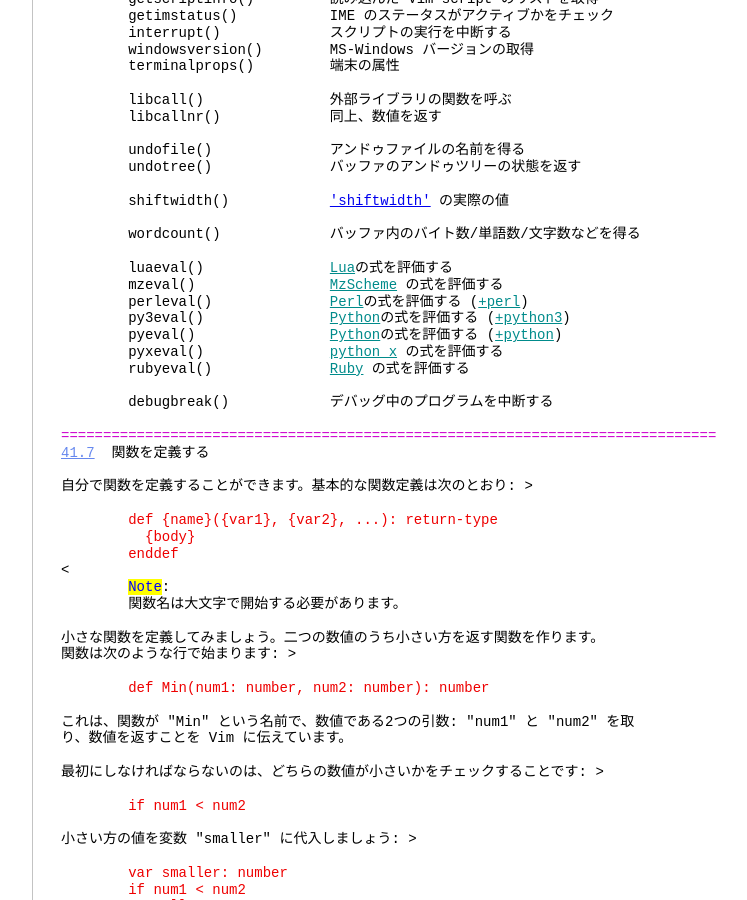
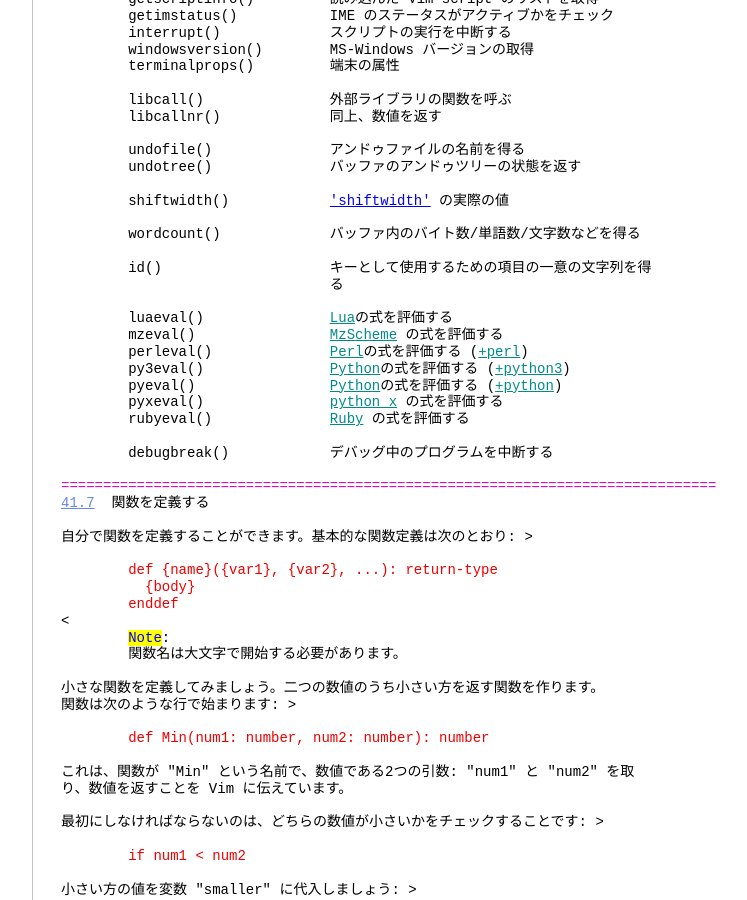
Before and after one commit to vim-jp/vimdoc-ja, a Jekyll site: the page built from usr_41.html, in a window 1280 px wide and 900 px high, scrolled down 23354 px. Shown: the whole window, without its empty margins (340-1087 px from the left). Built offline with Jekyll 4.4.1, drawn with Linux system fonts in a browser that asks for light colours; nearby versions of some CDN libraries; comment, search, counter and statistics services are not loaded.

Commit message:
Generated by GitHub workflow 10041955442
https://github.com/vim-jp/vimdoc-ja-working/actions/runs/10041955442

```diff
--- a/usr_41.html
+++ b/usr_41.html
@@ -1396,6 +1396,9 @@ Registers:&nbsp;&nbsp;&nbsp;&nbsp;&nbsp;&nbsp;&nbsp;&nbsp;&nbsp;&nbsp;&nbsp;&nbs
 <br>
 &nbsp;&nbsp;&nbsp;&nbsp;&nbsp;&nbsp;&nbsp;&nbsp;wordcount()&nbsp;&nbsp;&nbsp;&nbsp;&nbsp;&nbsp;&nbsp;&nbsp;&nbsp;&nbsp;&nbsp;&nbsp; バッファ内のバイト数/単語数/文字数などを得る<br>
 <br>
+&nbsp;&nbsp;&nbsp;&nbsp;&nbsp;&nbsp;&nbsp;&nbsp;id()&nbsp;&nbsp;&nbsp;&nbsp;&nbsp;&nbsp;&nbsp;&nbsp;&nbsp;&nbsp;&nbsp;&nbsp;&nbsp;&nbsp;&nbsp;&nbsp;&nbsp;&nbsp;&nbsp;&nbsp;キーとして使用するための項目の一意の文字列を得<br>
+&nbsp;&nbsp;&nbsp;&nbsp;&nbsp;&nbsp;&nbsp;&nbsp;&nbsp;&nbsp;&nbsp;&nbsp;&nbsp;&nbsp;&nbsp;&nbsp;&nbsp;&nbsp;&nbsp;&nbsp;&nbsp;&nbsp;&nbsp;&nbsp;&nbsp;&nbsp;&nbsp;&nbsp;&nbsp;&nbsp;&nbsp;&nbsp;る<br>
+<br>
 &nbsp;&nbsp;&nbsp;&nbsp;&nbsp;&nbsp;&nbsp;&nbsp;luaeval()&nbsp;&nbsp;&nbsp;&nbsp;&nbsp;&nbsp;&nbsp;&nbsp;&nbsp;&nbsp;&nbsp;&nbsp;&nbsp;&nbsp;&nbsp;<a class="Identifier" href="if_lua.html#Lua">Lua</a>の式を評価する<br>
 &nbsp;&nbsp;&nbsp;&nbsp;&nbsp;&nbsp;&nbsp;&nbsp;mzeval()&nbsp;&nbsp;&nbsp;&nbsp;&nbsp;&nbsp;&nbsp;&nbsp;&nbsp;&nbsp;&nbsp;&nbsp;&nbsp;&nbsp;&nbsp;&nbsp;<a class="Identifier" href="if_mzsch.html#MzScheme">MzScheme</a>&nbsp;の式を評価する<br>
 &nbsp;&nbsp;&nbsp;&nbsp;&nbsp;&nbsp;&nbsp;&nbsp;perleval()&nbsp;&nbsp;&nbsp;&nbsp;&nbsp;&nbsp;&nbsp;&nbsp;&nbsp;&nbsp;&nbsp;&nbsp;&nbsp;&nbsp;<a class="Identifier" href="if_perl.html#Perl">Perl</a>の式を評価する (<a class="Identifier" href="various.html#+perl">+perl</a>)<br>
```
